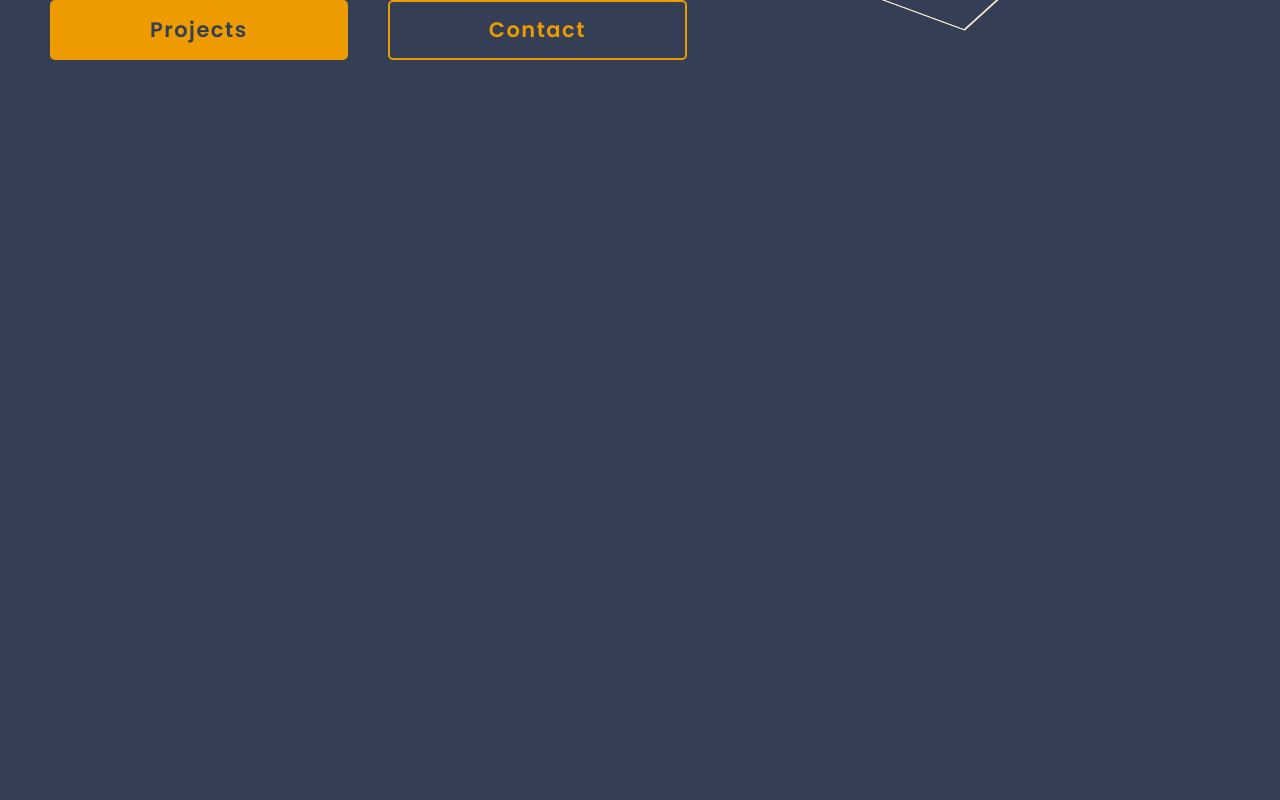
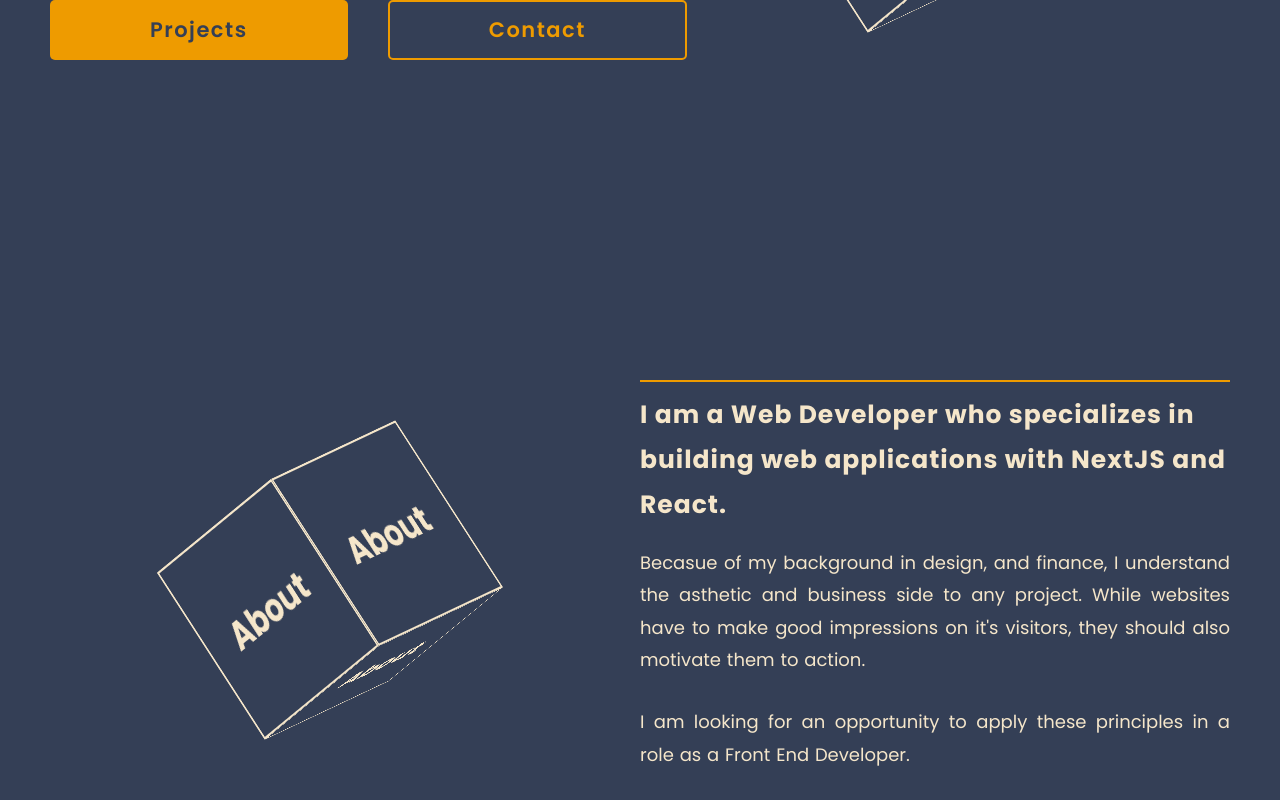
Before and after one commit to ChristianWare/Portland, a Next.js app: page / in a window 1280 px wide. Shown: the part 424-1224 px from the top of the page. Before the commit the page ends 800 px from the top, so only its background shows below. Built offline with nearby package versions, Linux system fonts and the light colour scheme.

Commit message:
About Section Padding Fixes

```diff
--- a/pages/index.js
+++ b/pages/index.js
@@ -30,8 +30,8 @@ export default function Home() {
         <Navbar />
         <Time />
         <Hero />
-        {/* <About />
-        <Skills />
+        <About />
+        {/* <Skills />
         <Projects />
         <Contact />
         <Footer /> */}
--- a/src/components/About.js
+++ b/src/components/About.js
@@ -11,11 +11,11 @@ function About() {
       </div>
 
       <div className={styles.aRight}>
-        <h5 className={styles.aSub}>
+        <h5 lang='en' className={styles.aSub}>
           I am a Web Developer who specializes in building web applications with
           NextJS and React.
         </h5>
-        <p className={styles.aDescription}>
+        <p lang='en' className={styles.aDescription}>
           Becasue of my background in design, and finance, I understand the
           asthetic and business side to any project. While websites have to make
           good impressions on it&apos;s visitors, they should also motivate them
--- a/styles/About.module.css
+++ b/styles/About.module.css
@@ -1,19 +1,23 @@
 .aContainer {
     display: flex;
+    align-items: center;
     justify-content: center;
-    margin-bottom: 350px;
+    padding-bottom: 20rem;
     background-color: transparent;
 }
 
 .aLeft {
     flex: 1;
     display: flex;
-    justify-content: flex-start;
+    align-items: center;
+    justify-content: center;
     background-color: transparent;
 }
 
 .cubeContainer {
     background-color: transparent;
+    padding-right: 23rem;
+    padding-bottom: 20rem;
 }
 
 .aRight {
@@ -27,60 +31,39 @@
     border-top: 2px solid var(--accent2);
     letter-spacing: .1rem;
     z-index: 999;
-    text-align: justify;
+    text-align: left;
+    hyphens: auto;
     }
 
 .aDescription {
     font-size: 1.8rem;
     margin-bottom: 20px;
-       letter-spacing: .1rem;
+    /* letter-spacing: .1rem; */
     word-spacing: .1rem;
     z-index: 999;
     margin-bottom: 3rem;
     font-weight: 500;
     text-align: justify;
-       word-break:normal;
+    hyphens: auto;
 }
 
 @media screen and (max-width: 768px) {
     .aContainer {
         flex-direction: column;
         align-items: center;
-        margin-bottom: -500px ;
+    }
+
+    .aRight {
+        margin-top: 9rem;
+    }
+}
+
+@media screen and (max-width: 320px) {
+    .aRight {
+        margin-top: 5rem;
     }
 
     .cubeContainer {
-        margin-right: 200px;
-    }
-
-    .aRight {
-        margin-top: 200px;
+        padding-right: 18rem;
     }
 }
-
-@media screen and (max-width: 500px) {
-    .aContainer {
-        margin-bottom: -400px;
-    }
-
-    .cubeContainer {
-        margin-top: -80px;
-    }
-
-}
-
-@media screen and (max-height: 823px), screen  and (max-width: 320px) {
-    .aContainer {
-        margin-top: 230px;
-    }
-    .cubeContainer {
-        position: relative;
-        bottom: 50px;
-    }
-}
-
-@media screen and (max-width: 768px) {
-    .aContainer {
-        margin-bottom: 0px;
-    }
-}
--- a/styles/Hero.module.css
+++ b/styles/Hero.module.css
@@ -2,9 +2,8 @@
 display: flex;
 align-items: flex-start;
 justify-content: space-between;
-/* height: 100vh; */
 background-color: transparent;
-transition: none;
+padding-bottom: 30rem;
 }
 
 .heroLeft {
@@ -114,6 +113,8 @@ transition: none;
 
     .titleItem h5 {
         text-align: center;
+        width: 100%;
+
     }
 
     .cubeContainer {
```
Lines whose indentation alone changed are shown as unchanged.
